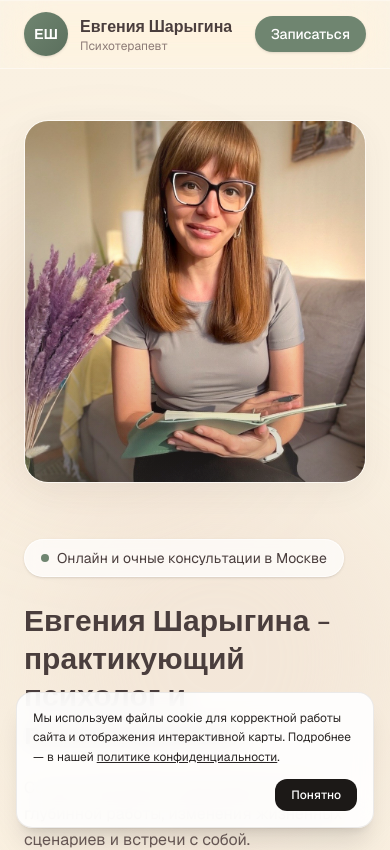
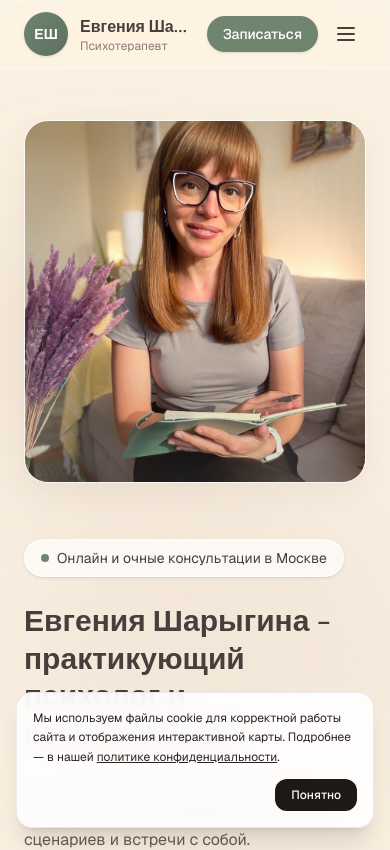
Before and after one commit to DmSharygin/PsySharyginaLanding, a Next.js app: page / in a window 390 px wide. Shown: the top 850 px of the page. Built offline with nearby package versions, Linux system fonts and the light colour scheme.

Commit message:
мобильное меню

```diff
--- a/app/page.tsx
+++ b/app/page.tsx
@@ -506,7 +506,6 @@ function PortraitFrame({
 
 function DiplomaCarousel({ images }: { images: { src: string; alt: string }[] }) {
   const [lightboxSrc, setLightboxSrc] = useState<string | null>(null);
-
   useEffect(() => {
     if (!lightboxSrc) return;
     const onKey = (e: KeyboardEvent) => {
@@ -612,6 +611,7 @@ export default function Home() {
   });
   const [submitted, setSubmitted] = useState(false);
   const [agreed, setAgreed] = useState(false);
+  const [mobileMenuOpen, setMobileMenuOpen] = useState(false);
   const isFormValid =
     agreed &&
     form.name.trim() !== '' &&
@@ -687,17 +687,18 @@ export default function Home() {
     <div
       className={`${inter.variable} ${playfair.variable} min-h-screen overflow-x-hidden bg-gradient-to-b from-[#FAF1E2] via-[#F5EAD6] to-[#FBF6EC] font-sans text-[#4A3E3D] antialiased`}
     >
+
       {/* ---------------------------------------------------------------- */}
-      {/* HEADER - fixed, liquid glass                                    */}
+      {/* HEADER - fixed, liquid glass с мобильным меню                    */}
       {/* ---------------------------------------------------------------- */}
       <header
-        className={`fixed inset-x-0 top-0 z-50 transition-all duration-500 ${scrolled
-          ? 'bg-white/35 backdrop-blur-2xl backdrop-saturate-150 shadow-[0_8px_32px_rgba(74,62,61,0.10)]'
+        className={`fixed inset-x-0 top-0 z-50 transition-all duration-500 ${scrolled || mobileMenuOpen
+            ? 'bg-white/40 backdrop-blur-2xl backdrop-saturate-150 shadow-[0_8px_32px_rgba(74,62,61,0.10)]'
             : 'bg-white/15 backdrop-blur-xl backdrop-saturate-150 shadow-none'
           }`}
         style={{
           borderBottom: '1px solid rgba(255,255,255,0.45)',
-          boxShadow: scrolled
+          boxShadow: scrolled || mobileMenuOpen
             ? 'inset 0 1px 1px rgba(255,255,255,0.6), 0 8px 32px rgba(74,62,61,0.10)'
             : 'inset 0 1px 1px rgba(255,255,255,0.4)',
         }}
@@ -719,7 +720,7 @@ export default function Home() {
             </span>
           </a>
 
-          {/* Nav */}
+          {/* Nav (Desktop) */}
           <nav className="hidden items-center gap-7 text-sm text-[#6B5B58] lg:flex">
             {navLinks.map(({ href, label }) => (
               <a key={href} href={href} className="whitespace-nowrap transition-colors hover:text-[#4A3E3D]">
@@ -728,7 +729,7 @@ export default function Home() {
             ))}
           </nav>
 
-          {/* Phone + CTA (desktop) */}
+          {/* Phone + CTA (Desktop) */}
           <div className="hidden items-center gap-5 md:flex">
             <a
               href="tel:+79161782822"
@@ -749,15 +750,63 @@ export default function Home() {
             </button>
           </div>
 
-          {/* CTA (mobile, компактный вариант без телефона и nav) */}
+          {/* Mobile controls: CTA + Hamburger Toggle */}
+          <div className="flex items-center gap-2 lg:hidden">
             <button
               onClick={scrollToBooking}
-            className="flex-shrink-0 whitespace-nowrap rounded-full px-4 py-2 text-sm font-medium text-white shadow-sm transition-colors duration-300 md:hidden"
+              className="whitespace-nowrap rounded-full px-4 py-2 text-sm font-medium text-white shadow-sm transition-colors duration-300"
               style={{ backgroundColor: GREEN }}
             >
               Записаться
             </button>
+
+            {/* Кнопка Гамбургер / Крестик */}
+            <button
+              type="button"
+              onClick={() => setMobileMenuOpen((prev) => !prev)}
+              className="inline-flex items-center justify-center rounded-xl p-2 text-[#4A3E3D] transition-colors hover:bg-white/20"
+              aria-label="Переключить меню"
+            >
+              {mobileMenuOpen ? (
+                /* Крестик */
+                <svg className="h-6 w-6" fill="none" viewBox="0 0 24 24" stroke="currentColor" strokeWidth={2}>
+                  <path strokeLinecap="round" strokeLinejoin="round" d="M6 18L18 6M6 6l12 12" />
+                </svg>
+              ) : (
+                /* Три полоски */
+                <svg className="h-6 w-6" fill="none" viewBox="0 0 24 24" stroke="currentColor" strokeWidth={2}>
+                  <path strokeLinecap="round" strokeLinejoin="round" d="M4 6h16M4 12h16M4 18h16" />
+                </svg>
+              )}
+            </button>
           </div>
+        </div>
+
+        {/* Выпадающее мобильное меню (Liquid Glass Dropdown) */}
+        {mobileMenuOpen && (
+          <div className="border-t border-white/30 px-6 py-5 lg:hidden">
+            <div className="flex flex-col gap-4 text-base font-medium text-[#4A3E3D]">
+              {navLinks.map(({ href, label }) => (
+                <a
+                  key={href}
+                  href={href}
+                  onClick={() => setMobileMenuOpen(false)}
+                  className="py-1 transition-colors hover:text-[#C6967B]"
+                >
+                  {label}
+                </a>
+              ))}
+              <hr className="my-1 border-stone-300/40" />
+              <a
+                href="tel:+79161782822"
+                className="inline-flex items-center gap-2.5 py-1 text-sm font-normal text-[#4A3E3D]"
+              >
+                <Phone className="h-4 w-4" style={{ color: GREEN }} strokeWidth={1.75} />
+                +7 (916) 178-28-22
+              </a>
+            </div>
+          </div>
+        )}
       </header>
 
       {/* Spacer, компенсирующий изъятие fixed-хедера из потока документа */}
```
Lines whose indentation alone changed are shown as unchanged.
